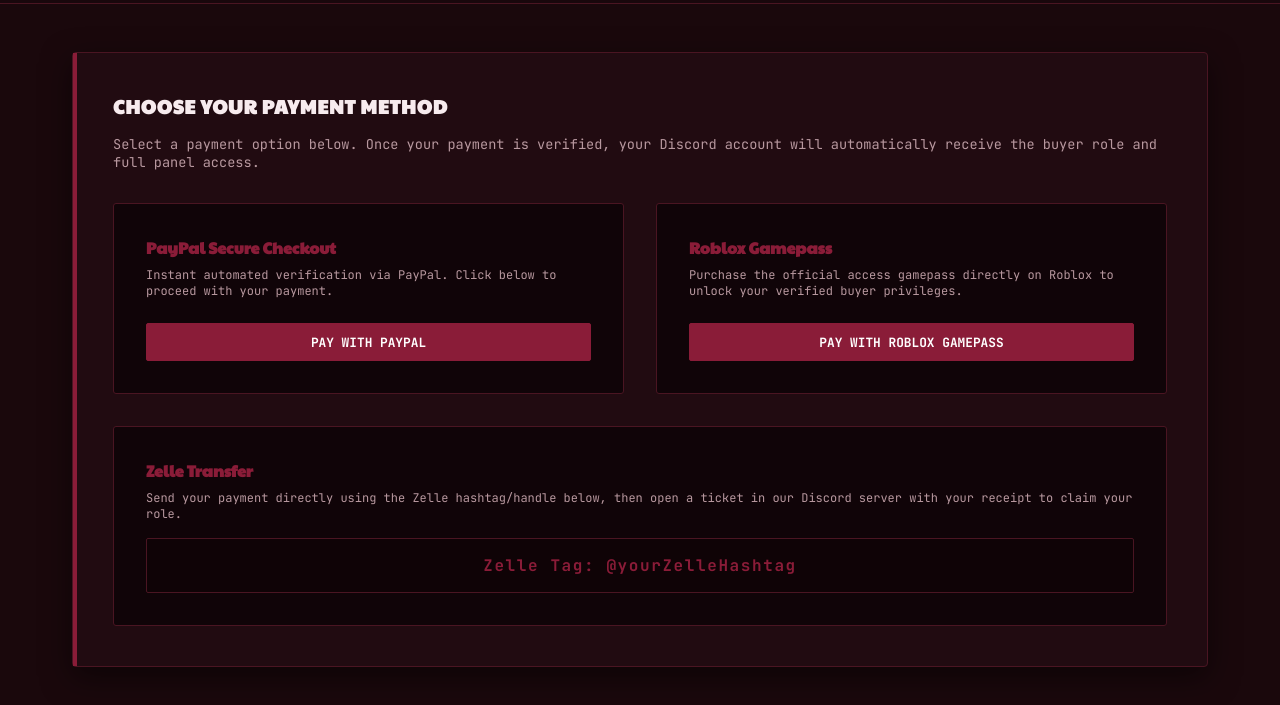
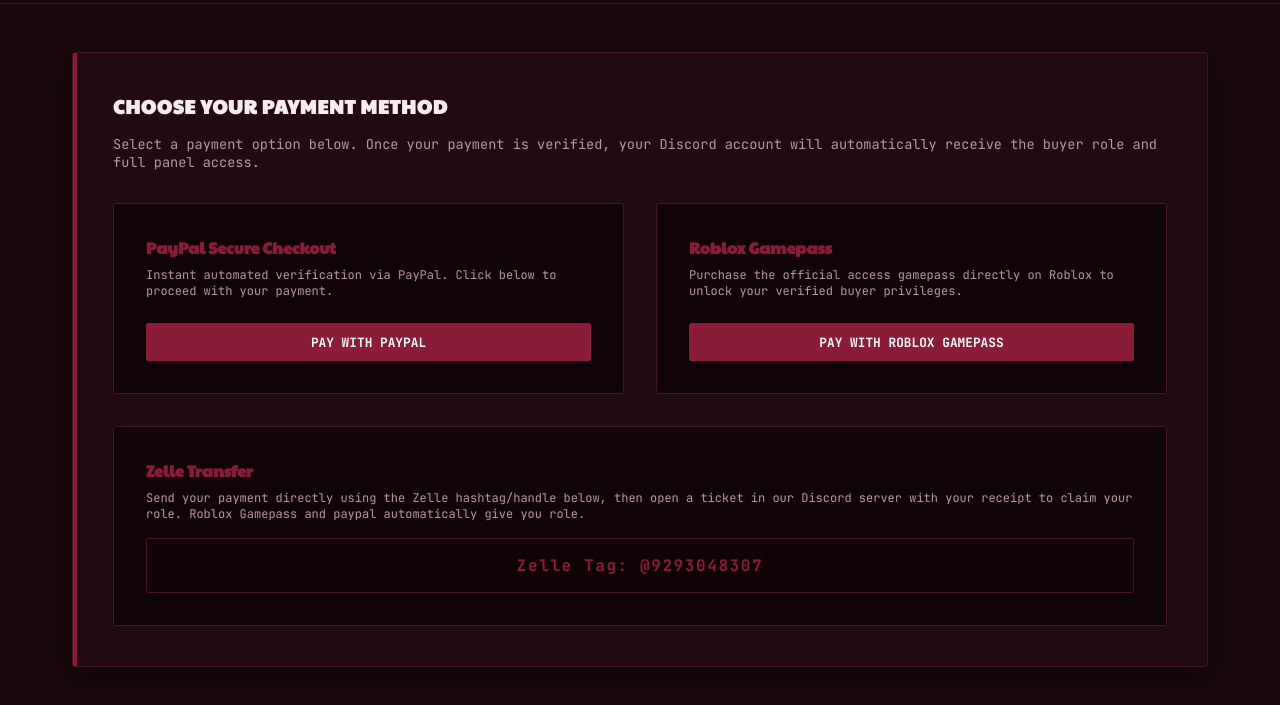
Before and after one commit to 3332345/discord-bot, a website: page public/index.html in a window 1280 px wide. Both pictures are taken after a click on the link "BUY". Shown: the part 83-788 px from the top of the page. Drawn offline with nearby package versions, Linux system fonts and the light colour scheme; no server answers.

Commit message:
Modify Zelle transfer instructions in index.html
Updated the Zelle payment instructions to include additional payment options.

```diff
--- a/public/index.html
+++ b/public/index.html
@@ -147,9 +147,9 @@
                 <div class="config-card" style="padding: 2rem; display: flex; flex-direction: column; justify-content: space-between; grid-column: 1 / -1;">
                     <div>
                         <h4>Zelle Transfer</h4>
-                        <p style="margin-top: 0.5rem; margin-bottom: 1rem;">Send your payment directly using the Zelle hashtag/handle below, then open a ticket in our Discord server with your receipt to claim your role.</p>
+                        <p style="margin-top: 0.5rem; margin-bottom: 1rem;">Send your payment directly using the Zelle hashtag/handle below, then open a ticket in our Discord server with your receipt to claim your role. Roblox Gamepass and paypal automatically give you role.</p>
                         <div style="background: rgba(15, 4, 7, 0.95); padding: 1rem; border: 1px solid var(--border-color); border-radius: 2px; font-family: var(--font-mono); color: var(--accent-primary); font-weight: bold; font-size: 1rem; text-align: center; letter-spacing: 0.1rem;">
-                            Zelle Tag: @yourZelleHashtag
+                            Zelle Tag: @9293048307
                         </div>
                     </div>
                 </div>
```
